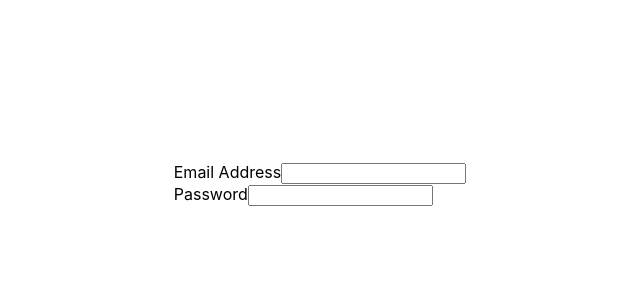
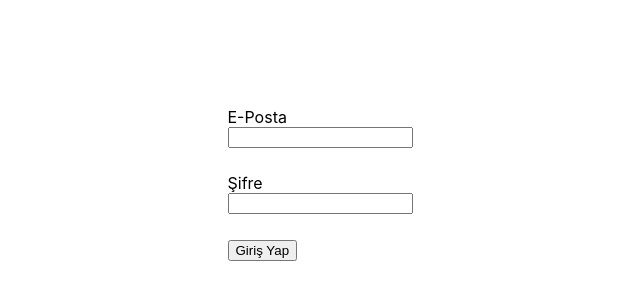
Before and after one commit to halit-kalayci-instruction/yesim.narch, a React (Create React App) app in the folder react-demo/: page /login in a window 1280 px wide. Shown: the part 216-516 px from the top of the page, without its empty margins (320-960 px from the left). Built offline with nearby package versions, Linux system fonts and the light colour scheme.

Commit message:
formik impl

```diff
--- a/package.json
+++ /dev/null
@@ -1,5 +0,0 @@
-{
-  "dependencies": {
-    "formik": "^2.4.5"
-  }
-}
--- a/react-demo/package.json
+++ b/react-demo/package.json
@@ -7,12 +7,14 @@
 		"@testing-library/react": "^13.4.0",
 		"@testing-library/user-event": "^13.5.0",
 		"axios": "^1.6.2",
+		"formik": "^2.4.5",
 		"moment": "^2.29.4",
 		"react": "^18.2.0",
 		"react-dom": "^18.2.0",
 		"react-router-dom": "^6.20.1",
 		"react-scripts": "5.0.1",
-		"web-vitals": "^2.1.4"
+		"web-vitals": "^2.1.4",
+		"yup": "^1.3.2"
 	},
 	"devDependencies": {
 		"nodemon": "^3.0.2"
--- /dev/null
+++ b/react-demo/src/components/FormikInput.jsx
@@ -0,0 +1,17 @@
+import {ErrorMessage, Field} from "formik";
+import React from "react";
+
+function FormikInput(props) {
+	// const type = props.type || "text"; // props.type var ise o değer, yoksa "text" değeri
+	return (
+		<div className="d-flex">
+			<label htmlFor={props.name}>{props.title}</label>
+			<Field name={props.name} type={props.type || "text"} />
+			<ErrorMessage name={props.name}>
+				{message => <span style={{color: "red"}}>{message}</span>}
+			</ErrorMessage>
+		</div>
+	);
+}
+
+export default FormikInput;
--- a/react-demo/src/pages/Login.css
+++ b/react-demo/src/pages/Login.css
@@ -5,3 +5,8 @@
     justify-content: center;
     align-items: center;
 }
+.d-flex{
+    display: flex;
+    flex-direction: column;
+    margin-bottom:25px;
+}
--- a/react-demo/src/pages/Login.jsx
+++ b/react-demo/src/pages/Login.jsx
@@ -1,20 +1,32 @@
 import React from "react";
 import "./Login.css";
-import {Link} from "react-router-dom";
+import {ErrorMessage, Field, Form, Formik} from "formik";
+import * as Yup from "yup";
+import FormikInput from "../components/FormikInput";
+
 const Login = () => {
+	const initialValues = {email: "", password: ""};
+	const validationSchema = Yup.object().shape({
+		email: Yup.string()
+			.required("E-posta alanı zorunludur.")
+			.email("Lütfen düzgün bir mail giriniz."),
+		password: Yup.string().required().min(3),
+	});
 	return (
 		<div id="login" className="content-center">
-			<form>
-				<div>
-					<label htmlFor="email">Email Address</label>
-					<input id="email" name="email" type="email" />
-				</div>
-
-				<div>
-					<label htmlFor="password">Password</label>
-					<input id="password" name="password" type="password" />
-				</div>
-			</form>
+			<Formik
+				initialValues={initialValues}
+				onSubmit={values => {
+					console.log(values);
+				}}
+				validationSchema={validationSchema}
+			>
+				<Form>
+					<FormikInput name="email" title="E-Posta" />
+					<FormikInput type="password" name="password" title="Şifre" />
+					<button type="submit">Giriş Yap</button>
+				</Form>
+			</Formik>
 		</div>
 	);
 };
```
Also changed, not shown: 2 other files (tests, documents, lock files or other folders).
